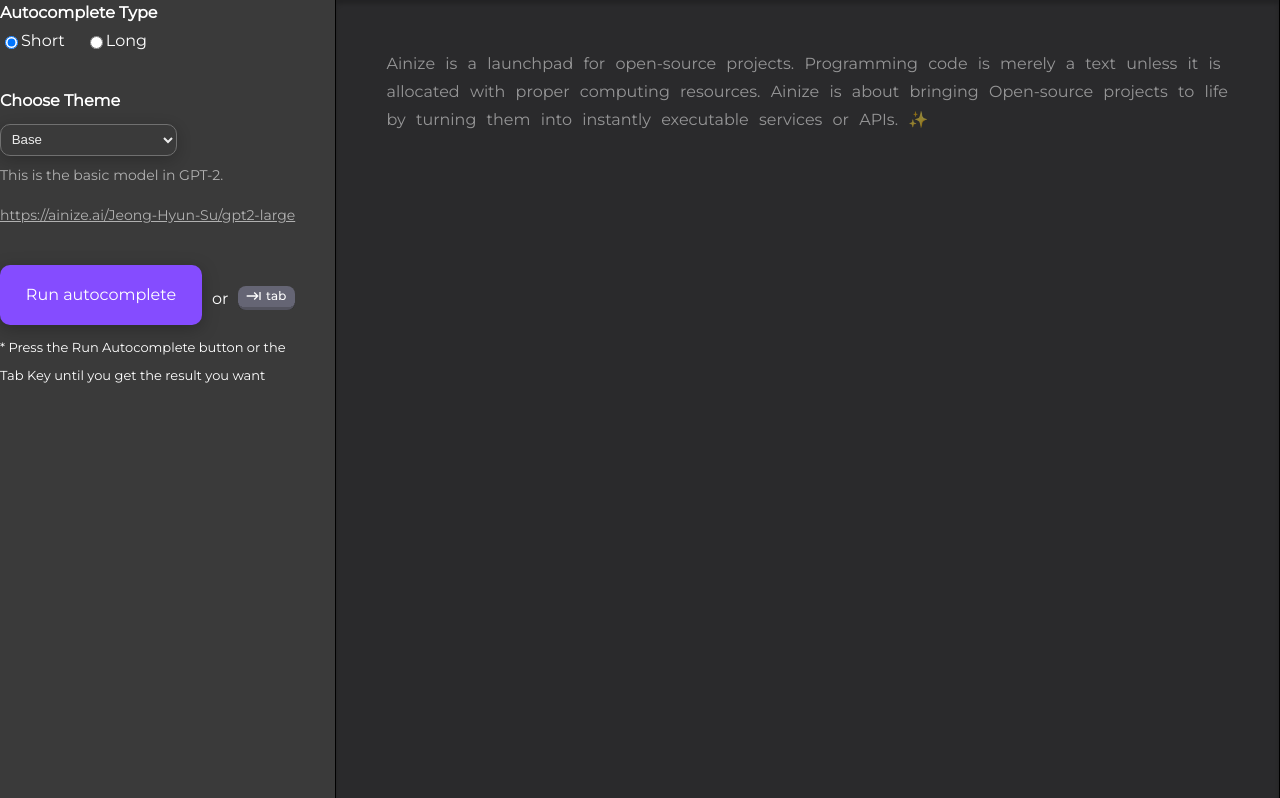
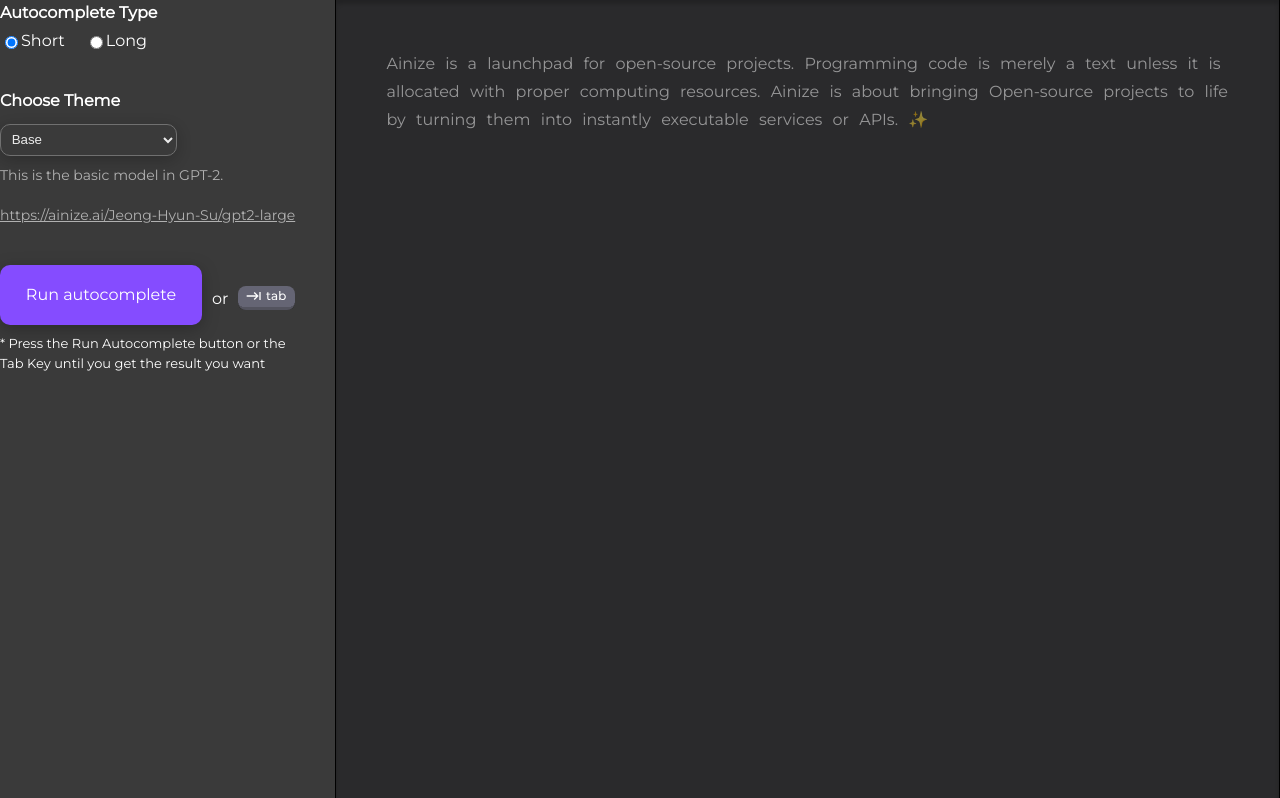
Before and after one commit to ainize-team/tabtab, a Flask app: page / in a window 1280 px wide. Shown: the part 161-959 px from the top of the page. Run offline with Flask 2, Linux system fonts and the light colour scheme; some libraries are stand-ins or nearby versions.

Commit message:
line height 28px => 20px

```diff
--- a/static/style.css
+++ b/static/style.css
@@ -217,7 +217,7 @@ p.bold {
     display: inline;
     margin-top: 15px;
     font-size: 13px;
-    line-height: 28px;
+    line-height: 20px;
 }
 .tab_text p{
      color:#A56BEE;
```
